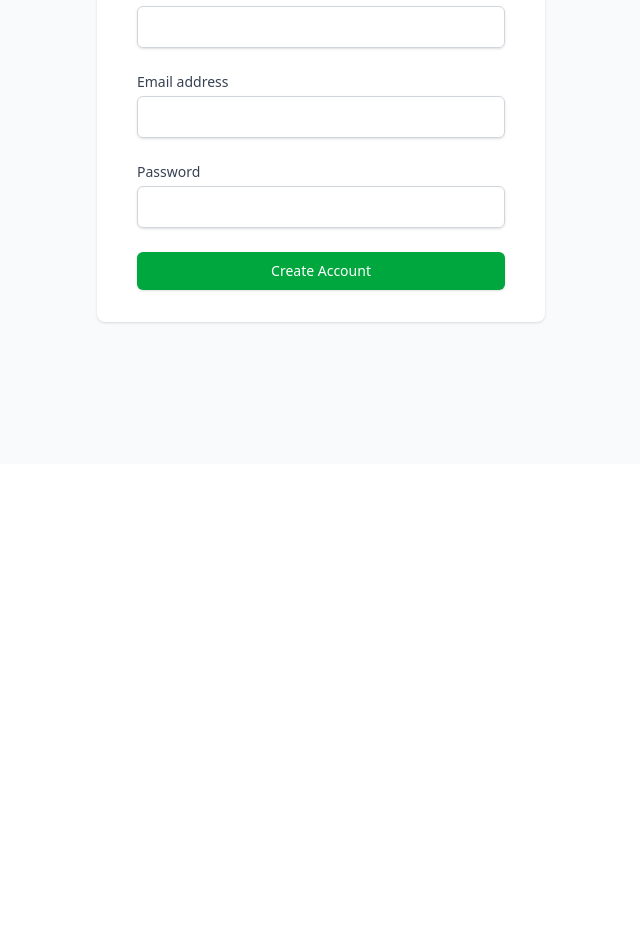
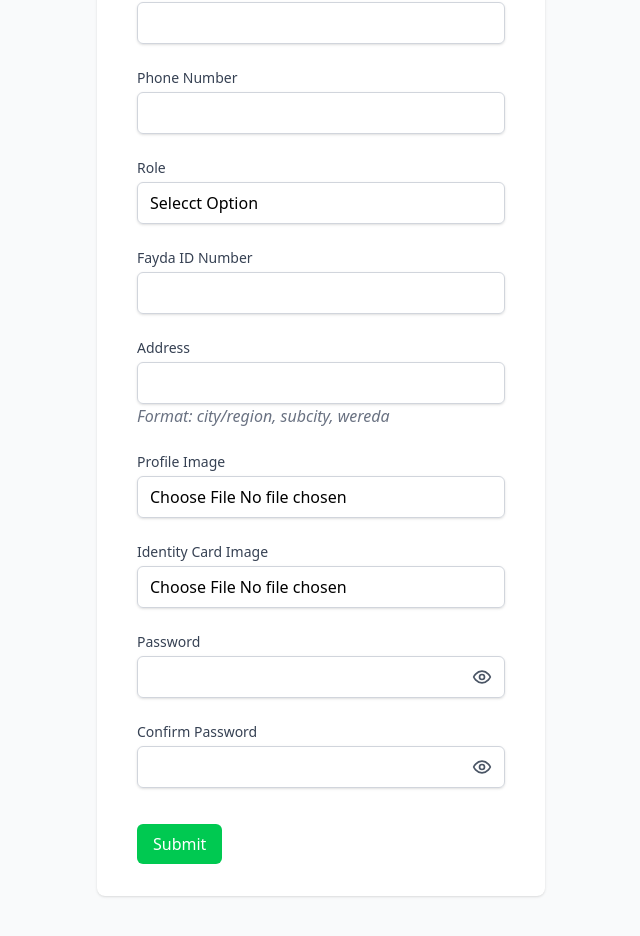
Before and after one commit to campus-code-space/Online-Shopping-System, a React (Vite) app in the folder Frontend/: page /register in a window 1280 px wide. Shown: the part 336-1272 px from the top of the page, without its empty margins (319-959 px from the left). Before the commit the page ends 800 px from the top, so only its background shows below. Built offline with nearby package versions, Linux system fonts and the light colour scheme.

Commit message:
modified Register.jsx adding all attributes required and password confirmation logic

```diff
--- a/Frontend/src/views/Register.jsx
+++ b/Frontend/src/views/Register.jsx
@@ -1,11 +1,26 @@
 import React, { useState } from 'react';
 import { Link, useNavigate } from 'react-router-dom';
 import { ArrowLeft } from 'lucide-react';
+import { Eye, EyeOff } from "lucide-react";
 
 export default function Register() {
+  const [full_name, setFullName] = useState('');
   const [email, setEmail] = useState('');
   const [password, setPassword] = useState('');
-  const [name, setName] = useState('');
+  const [password_confirmation, setPasswordConfirmation] = useState('');
+
+  const [phone_number, setPhoneNumber] = useState();
+  const [fayda_number, setFaydaNumber] = useState();
+  const [role, setRole] = useState();
+  const [address, setAddress] = useState('');
+  const [delivery_mode, setDeliveryMode] = useState('');
+  const [profile_image, setProfileImage] = useState('');
+  const [identity_card_image, setIDImage] = useState('');
+
+  const [showPassword, setShowPassword] = useState(false);
+  const [showPasswordConfirmation, setShowPasswordConfirmation] = useState(false);
+  const [error, setError] = useState("password mismatch");
+
   const navigate = useNavigate();
 
   const handleSubmit = (e) => {
@@ -33,24 +48,28 @@ export default function Register() {
       <div className="mt-8 sm:mx-auto sm:w-full sm:max-w-md">
         <div className="bg-white py-8 px-4 shadow sm:rounded-lg sm:px-10">
           <form className="space-y-6" onSubmit={handleSubmit}>
+
+            {/* Full Name */}
             <div>
-              <label htmlFor="name" className="block text-sm font-medium text-gray-700">
+              <label htmlFor="full_name" className="block text-sm font-medium text-gray-700">
                 Full Name
               </label>
               <div className="mt-1">
                 <input
-                  id="name"
-                  name="name"
+                  id="full_name"
+                  name="full_name"
                   type="text"
-                  autoComplete="name"
+                  autoComplete="full_name"
                   required
-                  value={name}
-                  onChange={(e) => setName(e.target.value)}
+                  value={full_name}
+                  onChange={(e) => setFullName(e.target.value)}
                   className="appearance-none block w-full px-3 py-2 border border-gray-300 rounded-md shadow-sm placeholder-gray-400 focus:outline-none focus:ring-green-500 focus:border-green-500"
                 />
               </div>
             </div>
 
+
+            {/* Email */}
             <div>
               <label htmlFor="email" className="block text-sm font-medium text-gray-700">
                 Email address
@@ -69,30 +88,216 @@ export default function Register() {
               </div>
             </div>
 
+
+            {/* Phone Number */}
             <div>
-              <label htmlFor="password" className="block text-sm font-medium text-gray-700">
-                Password
+              <label htmlFor="phone_number" className="block text-sm font-medium text-gray-700">
+                Phone Number
               </label>
               <div className="mt-1">
                 <input
-                  id="password"
-                  name="password"
-                  type="password"
-                  autoComplete="new-password"
+                  id="phone_number"
+                  name="phone_number"
+                  type="tel"
+                  autoComplete="phone_number"
                   required
-                  value={password}
-                  onChange={(e) => setPassword(e.target.value)}
+                  value={phone_number}
+                  onChange={(e) => setPhoneNumber(e.target.value)}
                   className="appearance-none block w-full px-3 py-2 border border-gray-300 rounded-md shadow-sm placeholder-gray-400 focus:outline-none focus:ring-green-500 focus:border-green-500"
                 />
               </div>
             </div>
 
+            {/* Role */}
+            <div>
+              <label htmlFor="role" className="block text-sm font-medium text-gray-700">
+                Role
+              </label>
+              <div className="mt-1">
+                <select name="role" id="role"
+                        onChange={(e) => setRole(e.target.value)}
+                        className="appearance-none block w-full px-3 py-2 border border-gray-300 rounded-md shadow-sm placeholder-gray-400 focus:outline-none focus:ring-green-500 focus:border-green-500"
+                  >
+                  <option value="">Selecct Option</option>
+                  <option value="vendor">Vendor</option>
+                  <option value="customer">Customer</option>
+                  <option value="delivery_agent">Delivery Agent</option>
+                  <option value="admin">Admin</option>
+                </select>
+              </div>
+            </div>
+
+
+            {/* Fayda ID Number */}
+            {role != "vendor" && (
+              <div>
+              <label htmlFor="fayda_number" className="block text-sm font-medium text-gray-700">
+                Fayda ID Number
+              </label>
+              <div className="mt-1">
+                <input
+                  id="fayda_number"
+                  name="fayda_number"
+                  type="number"
+                  autoComplete="fayda_number"
+                  required
+                  value={fayda_number}
+                  onChange={(e) => setFaydaNumber(e.target.value)}
+                  className="appearance-none block w-full px-3 py-2 border border-gray-300 rounded-md shadow-sm placeholder-gray-400 focus:outline-none focus:ring-green-500 focus:border-green-500"
+                />
+              </div>
+            </div>
+            )}
+
+            {/* Address */}
+            <div>
+              <label htmlFor="address" className="block text-sm font-medium text-gray-700">
+                Address
+              </label>
+              <div className="mt-1">
+                <input
+                  id="address"
+                  name="address"
+                  type="text"
+                  autoComplete="address"
+                  required
+                  value={address}
+                  onChange={(e) => setAddress(e.target.value)}
+                  className="appearance-none block w-full px-3 py-2 border border-gray-300 rounded-md shadow-sm placeholder-gray-400 focus:outline-none focus:ring-green-500 focus:border-green-500"
+                />
+              </div>
+              <div>
+                <span className="text-gray-500 italic bg-transparent">Format: city/region, subcity, wereda</span>
+              </div>
+            </div>
+
+
+            {/* Delivery Mode */}
+            {role === "delivery_agent" && (
+              <div className="mt-4">
+                <label htmlFor="delivery_mode" className="block text-sm font-medium text-gray-700">
+                  Delivery Mode
+                </label>
+                <div className="mt-1">
+                  <select
+                    name="delivery_mode"
+                    id="delivery_mode"
+                    onChange={(e) => setDeliveryMode(e.target.value)}
+                    className="appearance-none block w-full px-3 py-2 border border-gray-300 rounded-md shadow-sm text-gray-700 focus:outline-none focus:ring-green-500 focus:border-green-500 pr-8"
+                  >
+                    <option value="car">Car</option>
+                    <option value="bike">Bike</option>
+                    <option value="motor_bike">Motor Bike</option>
+                  </select>
+                </div>
+              </div>
+            )}
+
+            {/* Profile Image */}
+            <div>
+              <label htmlFor="profile_image" className="block text-sm font-medium text-gray-700">
+                Profile Image
+              </label>
+              <div className="mt-1">
+                <input
+                  id="profile_image"
+                  name="profile_image"
+                  type="file"
+                  autoComplete="profile_image"
+                  // required
+                  value={profile_image}
+                  onChange={(e) => setProfileImage(e.target.value)}
+                  className="appearance-none block w-full px-3 py-2 border border-gray-300 rounded-md shadow-sm placeholder-gray-400 focus:outline-none focus:ring-green-500 focus:border-green-500"
+                />
+              </div>
+            </div>
+
+            {/* Profile Image */}
+            <div>
+              <label htmlFor="identity_card_image" className="block text-sm font-medium text-gray-700">
+                Identity Card Image
+              </label>
+              <div className="mt-1">
+                <input
+                  id="identity_card_image"
+                  name="identity_card_image"
+                  type="file"
+                  autoComplete="identity_card_image"
+                  // required
+                  value={identity_card_image}
+                  onChange={(e) => setIDImage(e.target.value)}
+                  className="appearance-none block w-full px-3 py-2 border border-gray-300 rounded-md shadow-sm placeholder-gray-400 focus:outline-none focus:ring-green-500 focus:border-green-500"
+                />
+              </div>
+            </div>
+
+            {/* Password */}
+            <div>
+              <label
+                htmlFor="password"
+                className="block text-sm font-medium text-gray-700"
+              >
+                Password
+              </label>
+              <div className="mt-1 flex items-center border border-gray-300 rounded-md shadow-sm focus-within:ring-green-500 focus-within:border-green-500">
+                <input
+                  id="password"
+                  name="password"
+                  type={showPassword ? "text" : "password"}
+                  autoComplete="password"
+                  required
+                  value={password}
+                  onChange={(e) => setPassword(e.target.value)}
+                  className="appearance-none flex-1 px-3 py-2 placeholder-gray-400 focus:outline-none border-none"
+                />
+                <button
+                  type="button"
+                  onClick={() => setShowPassword(!showPassword)}
+                  className="px-3 py-2 text-gray-600 hover:text-gray-900 transition"
+                >
+                  {showPassword ? <EyeOff size={20} /> : <Eye size={20} />}
+                </button>
+              </div>
+            </div>
+
+            {/* Password Confirmation */}
+            <div>
+              <label
+                htmlFor="password_confirmation"
+                className="block text-sm font-medium text-gray-700"
+              >
+                Confirm Password
+              </label>
+              <div className="mt-1 flex items-center border border-gray-300 rounded-md shadow-sm focus-within:ring-green-500 focus-within:border-green-500">
+                <input
+                  id="password_confirmation"
+                  name="password_confirmation"
+                  type={showPasswordConfirmation ? "text" : "password"}
+                  autoComplete="password"
+                  required
+                  value={password_confirmation}
+                  onChange={(e) => setPasswordConfirmation(e.target.value)}
+                  className="appearance-none flex-1 px-3 py-2 placeholder-gray-400 focus:outline-none border-none"
+                />
+                <button
+                  type="button"
+                  onClick={() => setShowPasswordConfirmation(!showPasswordConfirmation)}
+                  className="px-3 py-2 text-gray-600 hover:text-gray-900 transition"
+                >
+                  {showPasswordConfirmation ? <EyeOff size={20} /> : <Eye size={20} />}
+                </button>
+              </div>
+                {password !== password_confirmation && <p className="text-red-500 text-sm mt-1 italic">{error}</p>}
+            </div>
+
             <div>
               <button
                 type="submit"
-                className="w-full flex justify-center py-2 px-4 border border-transparent rounded-md shadow-sm text-sm font-medium text-white bg-green-600 hover:bg-green-700 focus:outline-none focus:ring-2 focus:ring-offset-2 focus:ring-green-500"
+                disabled={password !== password_confirmation}
+                className={`px-4 py-2 mt-3 text-white bg-green-500 rounded-md
+                            ${password !== password_confirmation ? "opacity-50 cursor-not-allowed" : "hover:bg-green-600"}`}
               >
-                Create Account
+                Submit
               </button>
             </div>
           </form>
```
